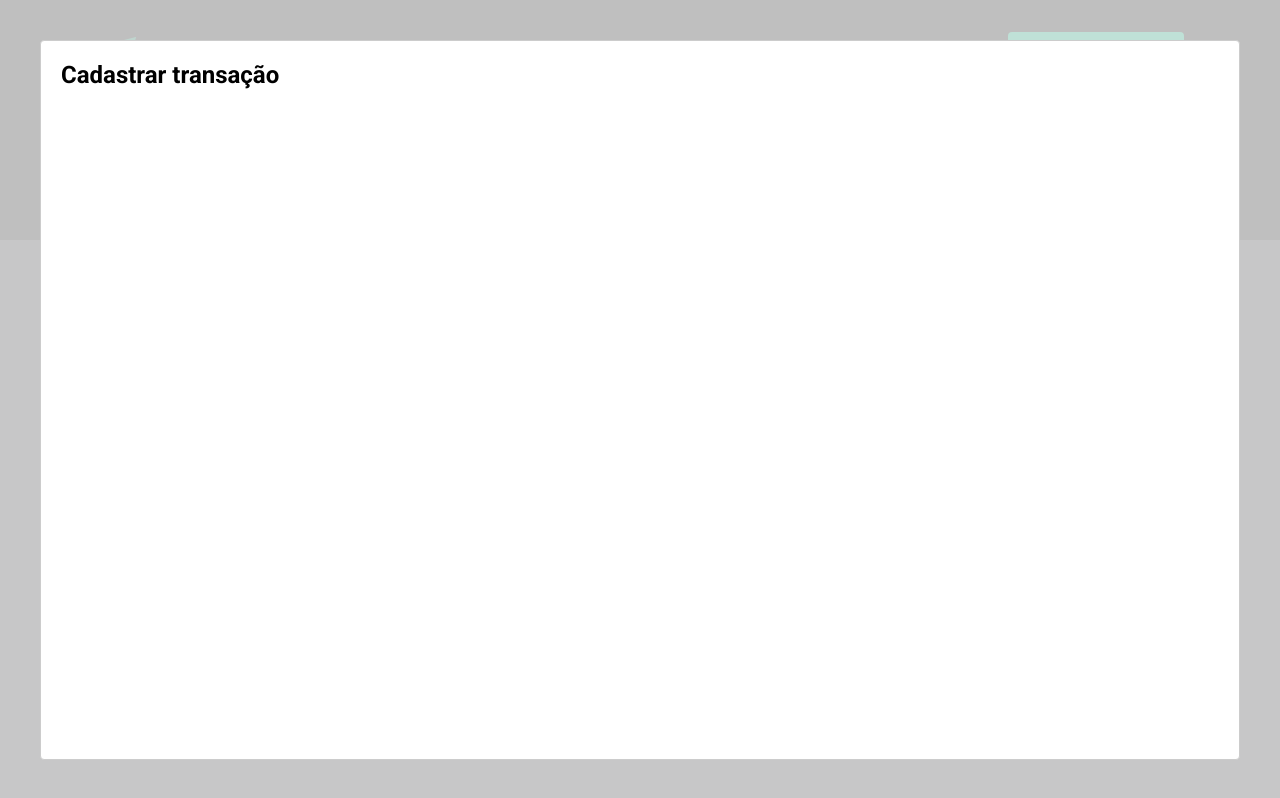
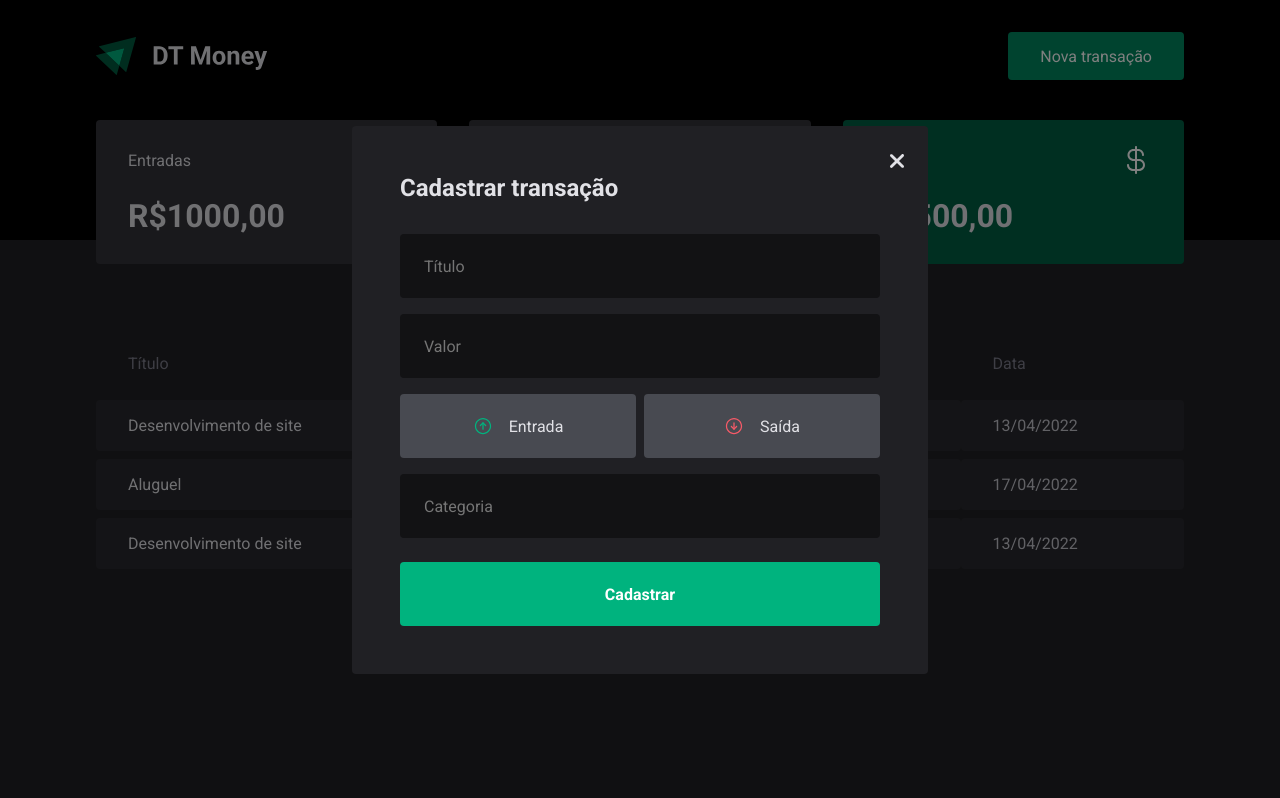
Before and after one commit to GustavoScopinho/dtmoney, a React (Vite) app in the folder dtmoneyfirst/: page / in a window 1280 px wide. Both pictures are taken after a click on the button "Nova transação". Built offline with nearby package versions, Linux system fonts and the light colour scheme; no server answers; what miragejs would draw is missing.

Commit message:
VisualModalFinish

```diff
--- a/dtmoneyfirst/src/components/NewTransactionModal/index.tsx
+++ b/dtmoneyfirst/src/components/NewTransactionModal/index.tsx
@@ -1,4 +1,8 @@
 import Modal from 'react-modal';
+import { Container, TransactionTypeContainer } from './styles';
+import closeImg from '../../assets/close.svg'
+import upImg from '../../assets/Up.svg'
+import downImg from '../../assets/Down.svg'
 
 interface NewTransactionModalProps {
   isOpen: boolean;
@@ -10,8 +14,56 @@
   return(
       <Modal
               isOpen={isOpen}
-              onRequestClose={onRequestClose}>
+              onRequestClose={onRequestClose}
+              overlayClassName="react-modal-overlay"
+              className="react-modal-content"
+              >
+                <button
+                 type="button"
+                 onClick={onRequestClose}
+                 className="react-modal-close"
+                >
+                  <img src={closeImg} alt="Fechar modal" />
+                </button>
+
+              <Container>
               <h2>Cadastrar transação</h2>
+
+              <input
+               placeholder='Título'
+              />
+
+              <input
+                type="number"
+                placeholder='Valor'
+              />
+
+              <TransactionTypeContainer>
+                <button
+                type='button'>
+                  <img src={upImg} alt="Entrada" />
+                  <span>Entrada</span>
+                </button>
+
+                <button
+                type='button'>
+                  <img src={downImg} alt="Saída" />
+                  <span>Saída</span>
+                </button>
+
+              </TransactionTypeContainer>
+
+              <input
+                placeholder='Categoria'
+              />
+
+              <button type="submit">
+                Cadastrar
+              </button>
+
+
+
+              </Container>
             </Modal>
   )
 }
--- a/dtmoneyfirst/src/components/NewTransactionModal/styles.ts
+++ b/dtmoneyfirst/src/components/NewTransactionModal/styles.ts
@@ -1,3 +1,82 @@
 import styled from "styled-components";
 
-export const Container = styled.div``;
+export const Container = styled.form`
+h2 {
+  color: var(--text-title);
+  font-size: 1.5rem;
+  margin-bottom: 2rem;
+}
+
+input {
+  width: 100%;
+  padding: 0 1.5rem;
+  height: 4rem;
+  border-radius: 0.25rem;
+
+  border: 1px ;
+  background: #121214;
+  color: #FFF;
+
+  font-weight: 400;
+  font-size: 1rem;
+
+  & + input {
+    margin-top: 1rem;
+  }
+}
+
+button[type="submit"] {
+  width: 100%;
+  padding: 0 1.5rem;
+  height: 4rem;
+  background: var(--green);
+  color: #FFF;
+  border-radius: 0.25rem;
+  border: 0;
+  font-size: 1rem;
+  margin-top: 1.5rem;
+  font-weight: 600;
+
+  transition: filter 0.2s;
+
+  &:hover {
+    filter: brightness(0.9);
+  }
+}
+`;
+
+export const TransactionTypeContainer = styled.div`
+  margin: 1rem 0;
+  display: grid;
+  grid-template-columns: 1fr 1fr;
+  gap: 0.5rem;
+
+  button {
+    height: 4rem;
+    border: 0;
+    border-radius: 0.25rem;
+
+    background: #484A51;
+
+    display: flex;
+    align-items: center;
+    justify-content: center;
+
+    transition: filter 0.2s;
+    &:hover {
+      filter: brightness(0.9);
+    }
+
+    img {
+      width: 20px;
+      height: 20px;
+    }
+
+    span {
+      display: inline-block;
+      margin-left:1rem ;
+      font-size: 1rem;
+      color: var(--text-title);
+    }
+  }
+`;
--- a/dtmoneyfirst/src/styles/global.ts
+++ b/dtmoneyfirst/src/styles/global.ts
@@ -54,4 +54,45 @@
   -webkit-font-smoothing: antialiased;
 }
 
+.react-modal-overlay{
+  background: rgba(0, 0, 0, 0.5);
+
+  position: fixed;
+  top: 0;
+  bottom: 0;
+  right: 0;
+  left: 0;
+
+  display: flex;
+  align-items: center;
+  justify-content: center;
+}
+
+.react-modal-content{
+width: 100%;
+max-width: 576px;
+background: var(--background);
+padding: 3rem;
+position: relative;
+border-radius: 0.25rem;
+}
+
+.react-modal-close {
+
+
+  width: 14px;
+  position: absolute;
+  right: 1.5rem;
+  top: 1.5rem;
+  border: 0;
+  background: transparent;
+
+  transition: filter 0.2s;
+  &:hover {
+    filter: brightness(0.8);
+  }
+
+}
+
+
 `
```
Also changed, not shown: dtmoneyfirst/src/assets/close.svg (added).
